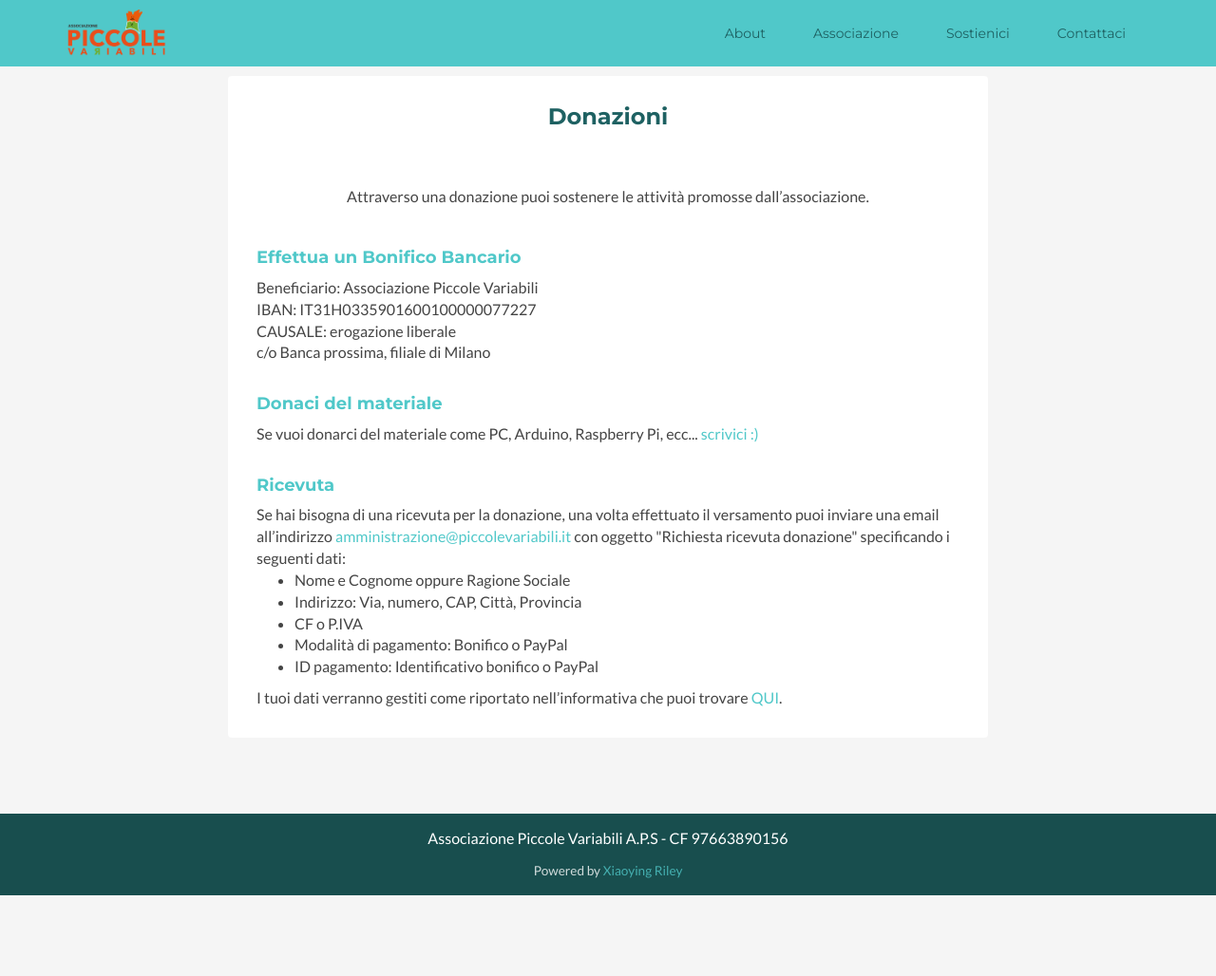
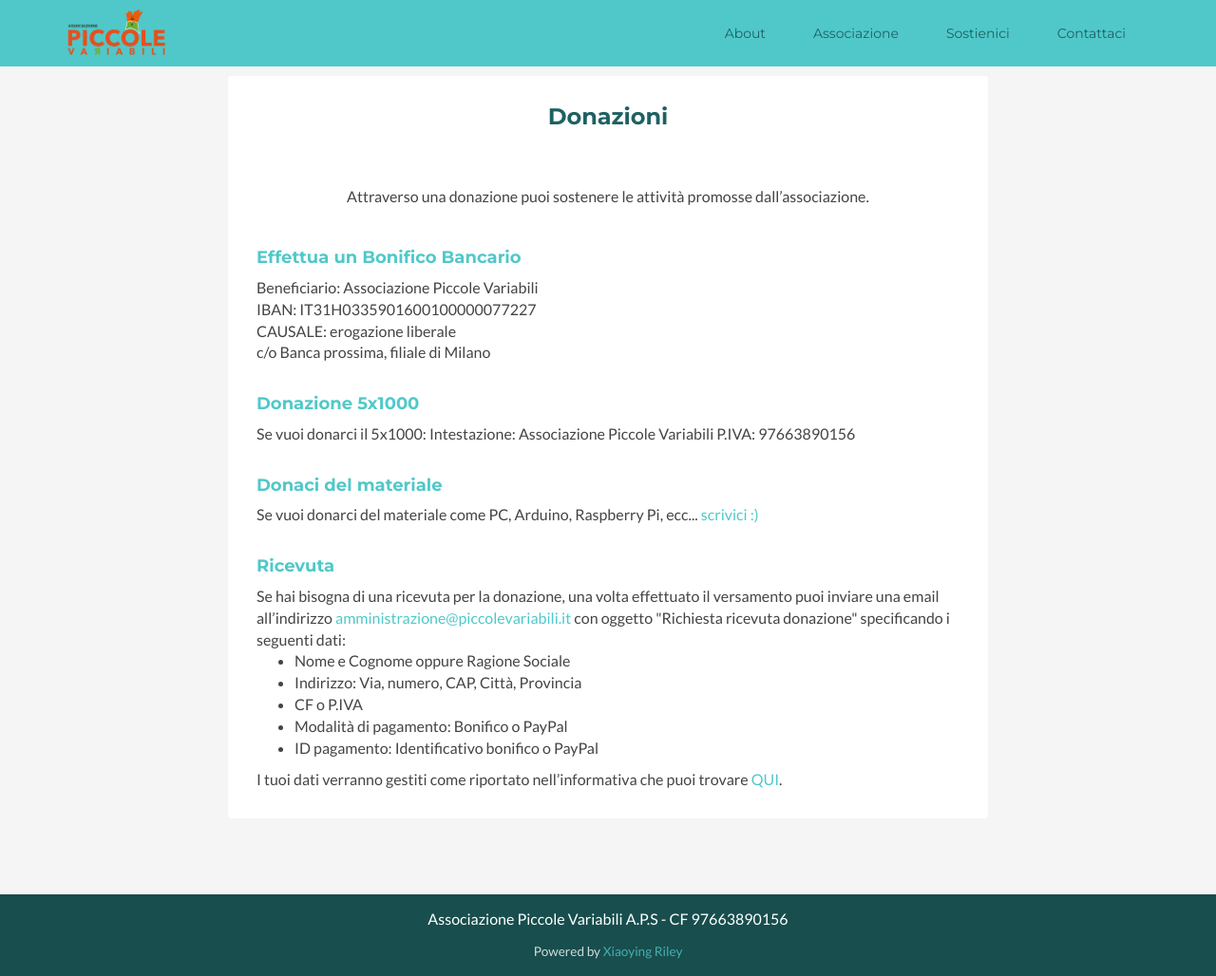
Before and after one commit to fgrotta/piccolevariabili.it, a Jekyll site: the page built from donazioni.html, in a window 1280 px wide and 1028 px high. Shown: the whole window at 95% size. Built offline with Jekyll 4.4.1, drawn with Linux system fonts in a browser that asks for light colours.

Commit message:
Add 5x1000 Donation

```diff
--- a/donazioni.html
+++ b/donazioni.html
@@ -13,6 +13,13 @@
     IBAN: IT31H0335901600100000077227<br />
     CAUSALE: erogazione liberale<br />
     c/o Banca prossima, filiale di Milano
+    <br />
+    <br />
+
+    <h4>Donazione 5x1000</h4>
+    Se vuoi donarci il 5x1000:
+    Intestazione: Associazione Piccole Variabili
+    P.IVA: 97663890156
     <br />
     <br />
 
```
